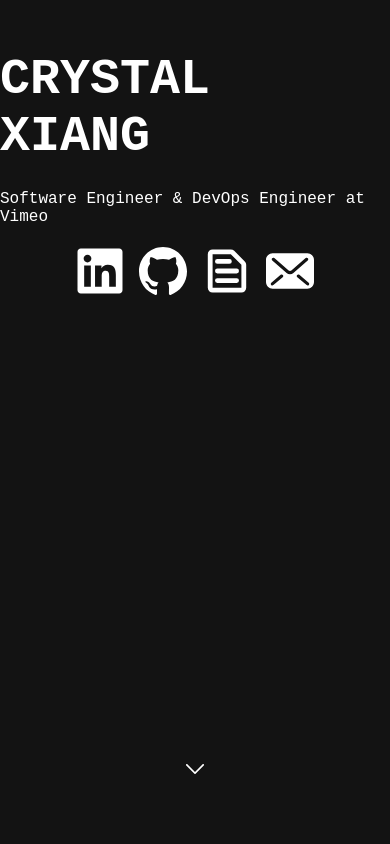
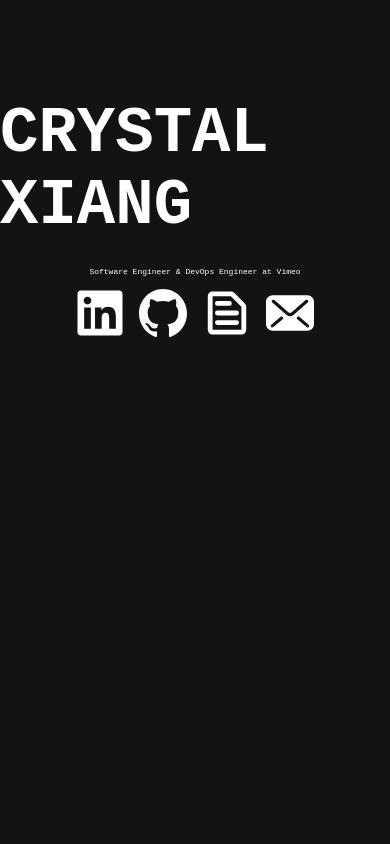
Before and after one commit to cmxiang/crystalxiang.dev, a plain HTML site: page src/index.html in a window 390 px wide. Shown: the top 844 px of the page. Drawn offline with Linux system fonts and the light colour scheme.

Commit message:
make mobile responsive

```diff
--- a/src/styles.css
+++ b/src/styles.css
@@ -37,6 +37,7 @@ h1 {
 
 #slide2 {
   background-color: rgb(45, 45, 45);
+  display: none; /* TODO: Delete after projects slide has content */
 }
 
 #slide2 h1 {
@@ -79,6 +80,7 @@ h1 {
   display: flex;
   flex-direction: column;
   align-items: center;
+  display: none; /* TODO: Delete after projects slide is made visible */
 }
 
 #scroll-indicator {
@@ -161,3 +163,35 @@ h1 {
     filter: drop-shadow(5px 5px 1px rgb(0, 0, 0));
   }
 }
+
+@media only screen and (max-width: 800px) {
+  .slide h1 {
+    font-size: 5rem;
+  }
+  .slide p {
+    font-size: 1rem;
+  }
+  #info {
+    margin-top: 25%;
+  }
+  .icon-links img {
+    height: 4rem;
+    width: 4rem;
+  }
+}
+
+@media only screen and (max-width: 650px) {
+  .slide h1 {
+    font-size: 4rem;
+  }
+  .slide p {
+    font-size: 0.5rem;
+  }
+  #info {
+    margin-top: 25%;
+  }
+  .icon-links img {
+    height: 3rem;
+    width: 3rem;
+  }
+}
```
